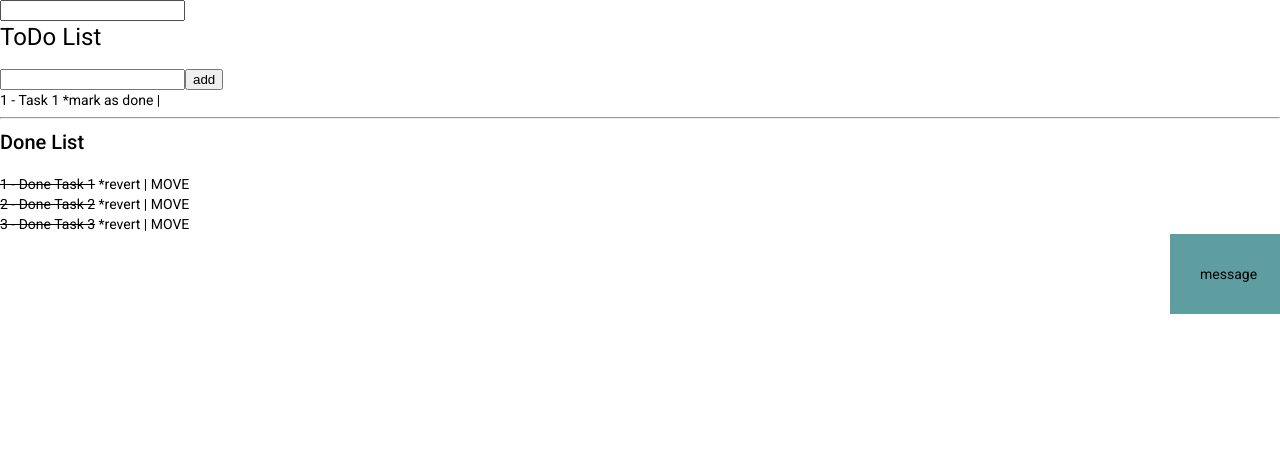
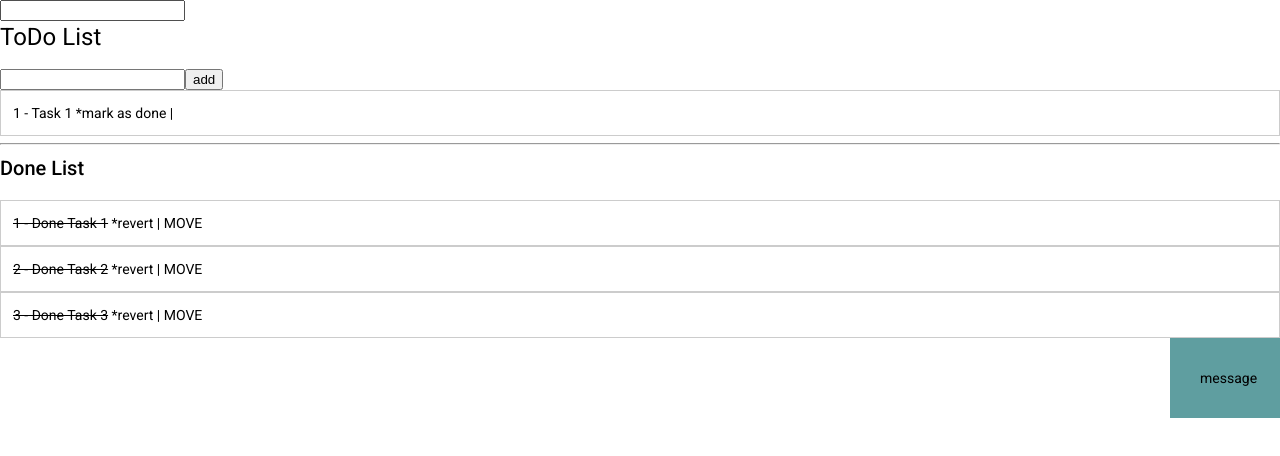
Before and after one commit to Dvalmont07/ToDoList, an Angular app: page / in a window 1280 px wide. Shown: the top 456 px of the page. Built offline with nearby package versions, Linux system fonts and the light colour scheme.

Commit message:
apllying drag and drop

```diff
--- a/src/app/app.component.html
+++ b/src/app/app.component.html
@@ -5,8 +5,9 @@
   <h1>ToDo List</h1>
   <input name="taskName" id="taskName" [(ngModel)]="taskName" (keyup.enter)="addToDoTask({TaskName: taskName})" />
   <input type="button" value="add" (click)="addToDoTask({TaskName: taskName})" />
-  <div>
-    <div *ngFor="let task of toDoTaskList | multipleSearchFilter:['TaskName']:searchText; let index = index">
+  <div cdkDropList (cdkDropListDropped)="drop(toDoTaskList, $event)">
+    <div *ngFor="let task of toDoTaskList | multipleSearchFilter:['TaskName']:searchText; let index = index"
+      class="list-item cursor-grab" cdkDrag>
       <span *ngIf="activeLine!=index" (click)="activeLine=index" title="click to edit">{{task.Order}} -
         {{task.TaskName}}</span>
       <input *ngIf="activeLine==index" type="text" [(ngModel)]="taskNameEdited"
@@ -25,8 +26,9 @@
 <hr />
 <section id="doneTaskList" class="done-task-list">
   <h2>Done List</h2>
-  <div cdkDropList (cdkDropListDropped)="drop($event)">
-    <div *ngFor="let task of doneTaskList | multipleSearchFilter:['TaskName']:searchText; let index = index" cdkDrag>
+  <div cdkDropList (cdkDropListDropped)="drop(doneTaskList,$event)">
+    <div *ngFor="let task of doneTaskList | multipleSearchFilter:['TaskName']:searchText; let index = index"
+      class="list-item cursor-grab" cdkDrag>
       <span class="done-task">{{task.Order}} - {{task.TaskName}}</span>
       <span class="cursor-pointer" title="revert" (click)="revertDoneTask(task)" class="cursor-pointer">
         *revert</span>
--- a/src/app/app.component.ts
+++ b/src/app/app.component.ts
@@ -1,3 +1,4 @@
+import { moveItemInArray } from '@angular/cdk/drag-drop';
 import { Component } from '@angular/core';
 
 @Component({
@@ -63,10 +64,7 @@ export class AppComponent {
 
   }
 
-  drop(event: any) {
-
-    console.log(event);
-
-    //moveItemInArray(this.movies, event.previousIndex, event.currentIndex);
+  drop(list: any[], event: any) {
+    moveItemInArray(list, event.previousIndex, event.currentIndex);
   }
 }
--- a/src/styles.scss
+++ b/src/styles.scss
@@ -2,7 +2,22 @@
   --globalFontSize: 12;
   font-size: calc(var(--globalFontSize) * 1px);
 
+  .cursor-pointer {
+    cursor: pointer;
+  }
+
+  .cursor-grab {
+    cursor: grab;
+  }
+
 }
 
-html, body { height: 100%; }
-body { margin: 0; font-family: Roboto, "Helvetica Neue", sans-serif; }
+html,
+body {
+  height: 100%;
+}
+
+body {
+  margin: 0;
+  font-family: Roboto, "Helvetica Neue", sans-serif;
+}
```
